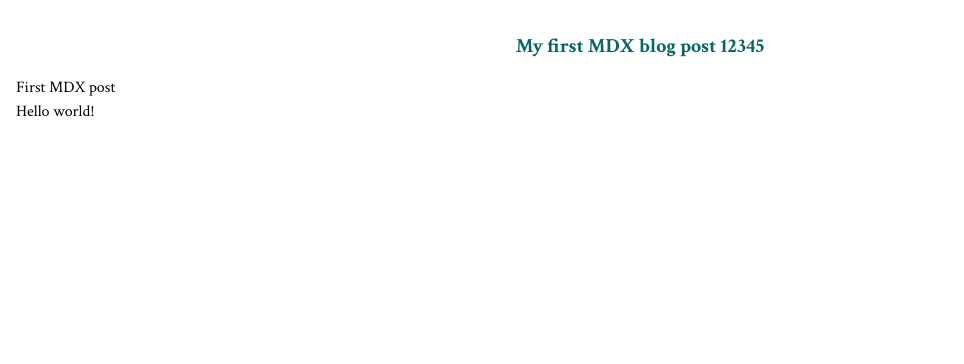
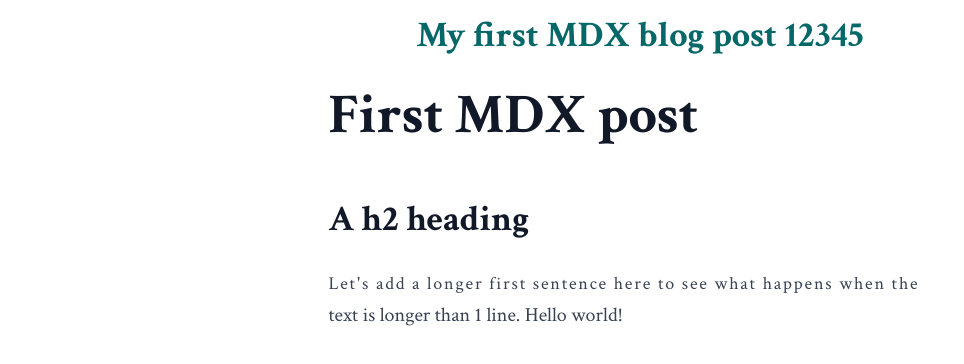
Before and after one commit to huongxg1211/next14-blog, a Next.js app: page /blog/first-mdx-post in a window 1280 px wide. Shown: the top 364 px of the page, without its empty margins (0-964 px from the left). Built offline with nearby package versions, Linux system fonts and the light colour scheme; a web font is replaced by a local one.

Commit message:
4. Markdown Styling

```diff
--- a/package.json
+++ b/package.json
@@ -17,6 +17,7 @@
     "react-dom": "^18"
   },
   "devDependencies": {
+    "@tailwindcss/typography": "^0.5.14",
     "@types/mdx": "^2.0.13",
     "@types/node": "^20",
     "@types/react": "^18",
--- a/src/app/blog/[slug]/page.tsx
+++ b/src/app/blog/[slug]/page.tsx
@@ -1,6 +1,7 @@
 import dynamic from "next/dynamic";
 import type { Metadata} from 'next/types';
 import { getBlogPostMetadata } from "../_lib/getBlogPostData";
+import markdownStyles from '@/app/blog/_components/markdown/markdown.module.css';
 
 type BlogPageProps = {
     params: {
@@ -27,7 +28,7 @@ export default async function BlogPage({ params }: BlogPageProps) {
     const title = `${metadata.title ?? ''}`;
     const BlogMarkdown = dynamic(() => import('@/blog/' + params.slug + '.mdx'));
     return (
-        <div className="container mx-auto p-4">
+        <div className={`prose lg:prose-xl dark:prose-invert container mx-auto p-4 ${markdownStyles["markdown"]}`}>
             <h2 className="my-4 text-center text-xl font-bold text-teal-800">{ title }</h2>
             <BlogMarkdown />
         </div>
--- /dev/null
+++ b/src/app/blog/_components/markdown/markdown.module.css
@@ -0,0 +1,3 @@
+.markdown > h2 + p::first-line {
+    @apply text-lg leading-snug tracking-widest;
+}
--- a/src/app/globals.css
+++ b/src/app/globals.css
@@ -48,7 +48,7 @@
   }
 
   body {
-    color: rgb(var(--foreground-rgb));
+    color: rgb(var(--color-neutral-950));
     background: rgb(var(--backgroundrgb));
   }
 
--- a/src/blog/first-mdx-post.mdx
+++ b/src/blog/first-mdx-post.mdx
@@ -4,4 +4,8 @@ export const metadata = {
 };
 
 # First MDX post
+## A h2 heading
+Let's add a longer first sentence here
+to see what happens when the text is
+longer than 1 line.
 Hello world!
--- a/src/mdx-components.tsx
+++ b/src/mdx-components.tsx
@@ -2,6 +2,9 @@ import type { MDXComponents } from "mdx/types";
 
 export function useMDXComponents (components: MDXComponents): MDXComponents {
     return {
+        // h2: ({ children, ...props }) => (
+        //     <h2 className="text-lg font-semibold" {...props}>{children}</h2>
+        // ),
         ...components,
     };
 }
--- a/tailwind.config.ts
+++ b/tailwind.config.ts
@@ -5,6 +5,8 @@ const config: Config = {
     "./src/pages/**/*.{js,ts,jsx,tsx,mdx}",
     "./src/components/**/*.{js,ts,jsx,tsx,mdx}",
     "./src/app/**/*.{js,ts,jsx,tsx,mdx}",
+    "./src/blog/**/*.{js,ts,jsx,tsx,mdx}",
+    "./src/mdx-components.tsx",
   ],
   theme: {
     fontFamily: {
@@ -128,6 +130,7 @@ const config: Config = {
       },
     },
   },
-  plugins: [],
+  // eslint-disable-next-line @typescript-eslint/no-require-imports
+  plugins: [require("@tailwindcss/typography")],
 };
 export default config;
```
Also changed, not shown: 2 other files (tests, documents, lock files or other folders).
